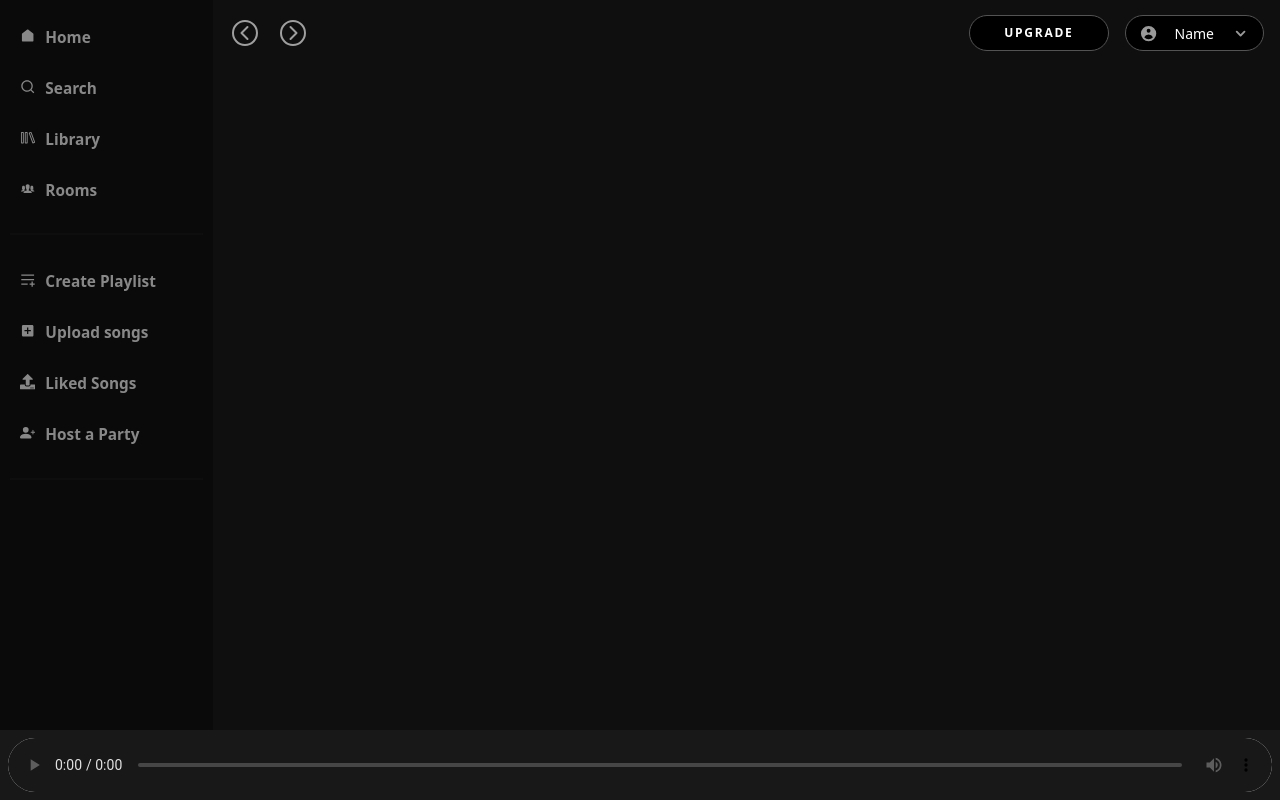
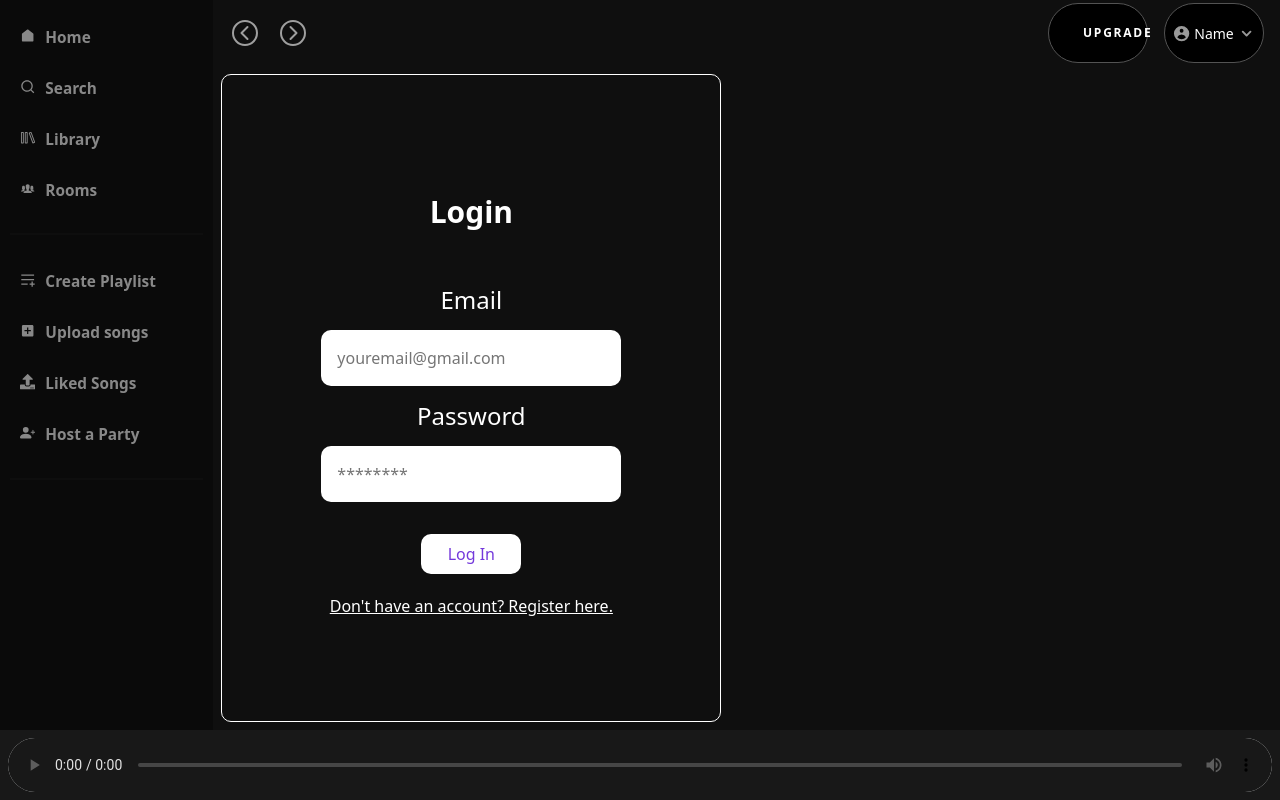
Before and after one commit to MurtazaMister/Resonate, a React (Create React App) app in the folder frontend/client/: page /login in a window 1280 px wide. Built offline with nearby package versions, Linux system fonts and the light colour scheme.

Commit message:
login and registration page

```diff
--- a/frontend/client/public/index.html
+++ b/frontend/client/public/index.html
@@ -7,10 +7,6 @@
     <meta name="theme-color" content="#0a0a0a" />
     <meta name="description" content="Resonate App." />
     <meta name="theme-color" content="#4285f4">
-    <!--
-      manifest.json provides metadata used when your web app is installed on a
-      user's mobile device or desktop. See https://developers.google.com/web/fundamentals/web-app-manifest/
-    -->
 
     <!--
       Notice the use of %PUBLIC_URL% in the tags above.
--- a/frontend/client/src/App.js
+++ b/frontend/client/src/App.js
@@ -12,6 +12,8 @@ import CreatePlaylist from './Page/CreatePlaylist';
 import UploadSong from './Page/UploadSong';
 import Room from './Page/Room';
 import Host from './Page/Host';
+import {Login} from './Page/Login';
+import {Register} from './Page/Register';
 import React from 'react';
 import ReactDOM from "react-dom";
 
@@ -26,6 +28,8 @@ function App() {
                 <SideBar />
                 <Switch>
                     <Route exact path='/' component={Home}/>
+                    <Route exact path='/login' component={Login}/>
+                    <Route exact path='/register' component={Register}/>
                     <Route path='/search' component={SearchPg} />
                     <Route exact path='/collection' component={Library} />
                     <Route  path='/collection/tracks' component={LikedSongs} />
--- /dev/null
+++ b/frontend/client/src/Page/Login.css
@@ -0,0 +1,60 @@
+.auth-form-container,
+.login-form {
+    display: flex;
+    flex-direction: column;
+    justify-content: center;
+    align-items: center;
+    max-width: 500px;
+}
+
+@media screen and (min-width: 600px) {
+    .auth-form-container {
+        padding: 3rem;
+        border: 1px solid white;
+        border-radius: 10px;
+        /* margin: 0.5rem; */
+    }
+}
+
+label {
+    /* padding: 0.25rem 0; */
+    font-size: 24px;
+    margin: 0px;
+}
+
+input {
+    /* margin: 30px 0; */
+    padding: 0.5rem 0;
+    border: none;
+    border-radius: 4px;
+    max-width: 300px;
+    align-content: center;
+    align-items: center;
+    float: left;
+}
+
+button {
+    border: none;
+    background-color: white;
+    padding: 5px;
+    border-radius: 4px;
+    cursor: pointer;
+    color: #7439db;
+    max-width: 100px;
+    height: 60px;
+}
+
+.submit_btn {
+    height: 40px;
+    width: 100px;
+    margin-top: auto;
+    margin-bottom: auto;
+    padding: 0px;
+}
+
+.link-btn {
+    background: none;
+    color: white;
+    text-decoration: underline;
+    max-width: max-content;
+}
--- /dev/null
+++ b/frontend/client/src/Page/Login.js
@@ -0,0 +1,28 @@
+import "./Login.css"
+import React, { useState } from "react";
+
+
+export const Login = (props) => {
+    const [email, setEmail] = useState('');
+    const [pass, setPass] = useState('');
+
+    const handleSubmit = (e) => {
+        e.preventDefault();
+        console.log(email);
+    }
+
+    return (
+        <div className="auth-form-container content">
+            <h2>Login</h2><br/>
+            <form className="login-form" onSubmit={handleSubmit}>
+                <label htmlFor="email">Email</label>
+                <input value={email} onChange={(e) => setEmail(e.target.value)}type="email" placeholder="youremail@gmail.com" id="email" name="email" />
+                <label htmlFor="password">Password</label>
+                <input value={pass} onChange={(e) => setPass(e.target.value)} type="password" placeholder="********" id="password" name="password" />
+                <br/>
+                <button className="submit_btn" type="submit">Log In</button>
+            </form>
+            <button className="link-btn" onClick={() => props.onFormSwitch('register')}>Don't have an account? Register here.</button>
+        </div>
+    )
+}
--- /dev/null
+++ b/frontend/client/src/Page/Register.css
@@ -0,0 +1,114 @@
+.auth-form-container_r,
+.register-form {
+    display: flex;
+    flex-direction: column;
+    max-width: 1000px;
+    margin-left: 20px;
+    overflow-x: hidden;
+}
+
+@media screen and (min-width: 600px) {
+    .auth-form-container {
+        padding: 5rem;
+        border: 1px solid white;
+        border-radius: 10px;
+        margin: 0.5rem;
+    }
+}
+
+label {
+    text-align: left;
+    padding: 0.25rem 0;
+}
+
+input {
+    margin: 0.5rem 0;
+    padding: 1rem;
+    border: none;
+    border-radius: 10px;
+}
+
+button {
+    border: none;
+    background-color: white;
+    padding: 20px;
+    border-radius: 10px;
+    cursor: pointer;
+    color: #7439db;
+}
+
+.submit_btn {
+    height: 40px;
+    width: 100px;
+    margin-top: auto;
+    margin-bottom: auto;
+    padding: 0px;
+    justify-content: center;
+    align-items: center;
+}
+
+.link-btn {
+    background: none;
+    color: white;
+    text-decoration: underline;
+}
+
+
+/* .auth-form-container,
+.login-form,
+.register-form {
+    display: flex;
+    flex-direction: column;
+    justify-content: center;
+    align-items: center;
+    max-width: 600px;
+}
+
+@media screen and (min-width: 600px) {
+    .auth-form-container {
+        padding: 3rem;
+        border: 1px solid white;
+        border-radius: 10px;
+    }
+}
+
+label {
+    font-size: 24px;
+    margin: 0px;
+}
+
+input {
+    padding: 0.5rem 0;
+    border: none;
+    border-radius: 4px;
+    max-width: 300px;
+    align-content: center;
+    align-items: center;
+    float: left;
+}
+
+button {
+    border: none;
+    background-color: white;
+    padding: 5px;
+    border-radius: 4px;
+    cursor: pointer;
+    color: #7439db;
+    max-width: 100px;
+    height: 60px;
+}
+
+.submit_btn {
+    height: 40px;
+    width: 100px;
+    margin-top: auto;
+    margin-bottom: auto;
+    padding: 0px;
+}
+
+.link-btn {
+    background: none;
+    color: white;
+    text-decoration: underline;
+    max-width: max-content;
+} */
--- /dev/null
+++ b/frontend/client/src/Page/Register.js
@@ -0,0 +1,50 @@
+import React, { useState } from "react";
+import "./Register.css"
+
+export const Register = (props) => {
+    const [email, setEmail] = useState('');
+    const [pass, setPass] = useState('');
+    const [firstName, setFirstName] = useState('');
+    const [lastName, setLastName] = useState('');
+    const [username, setUsername] = useState('');
+
+    const handleSubmit = (e) => {
+        e.preventDefault();
+        console.log(email);
+    }
+
+    return (
+        <div className="auth-form-container_r content">
+            <h2>Register</h2><br/>
+        <form className="register-form" onSubmit={handleSubmit}>
+            <div className="row">
+                <div className="col">
+            <input value={username} onChange={(e) => setUsername(e.target.value)}name="username" id="username" placeholder="User Name" /></div>
+
+
+            <div className="col">
+            <input value={email} onChange={(e) => setEmail(e.target.value)}type="email" placeholder="Email" id="email" name="email" /></div>
+
+            </div>
+            <div className="row">
+            <div className="col">
+            <input value={firstName} onChange={(e) => setFirstName(e.target.value)}name="firstname" id="firstname" placeholder="First Name" /></div>
+
+            <div className="col">
+            <input value={lastName} onChange={(e) => setLastName(e.target.value)}name="lastname" id="lastname" placeholder="Last Name" /></div>
+
+            </div>
+
+
+
+
+            <div className="row">
+            <div className="col">
+            <input value={pass} onChange={(e) => setPass(e.target.value)} type="password" placeholder="Password" id="password" name="password" /></div></div>
+            <br/>
+            <button className="submit_btn" type="submit">Register</button>
+        </form>
+        <button className="link-btn" onClick={() => props.onFormSwitch('login')}>Already have an account? Login here.</button>
+    </div>
+    )
+}
```
Also changed, not shown: frontend/client/public/manifest.json (deleted).
